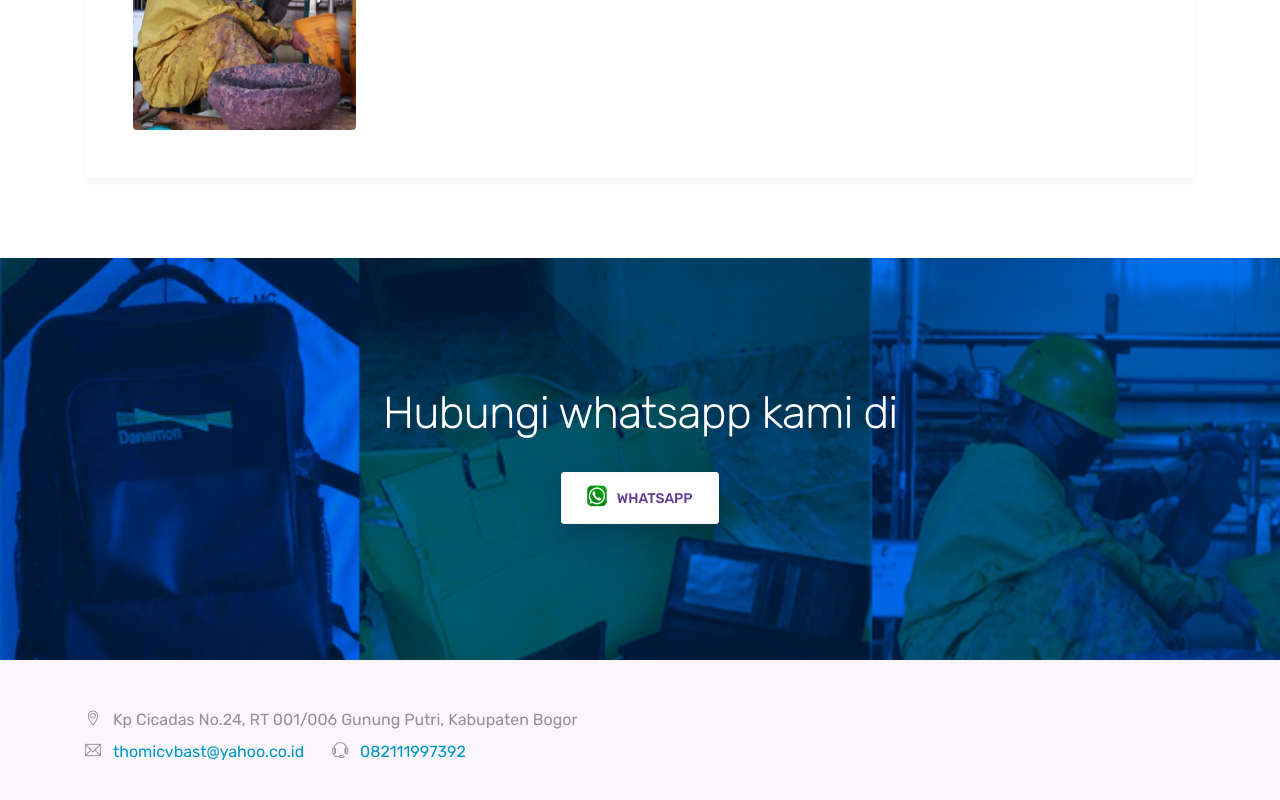
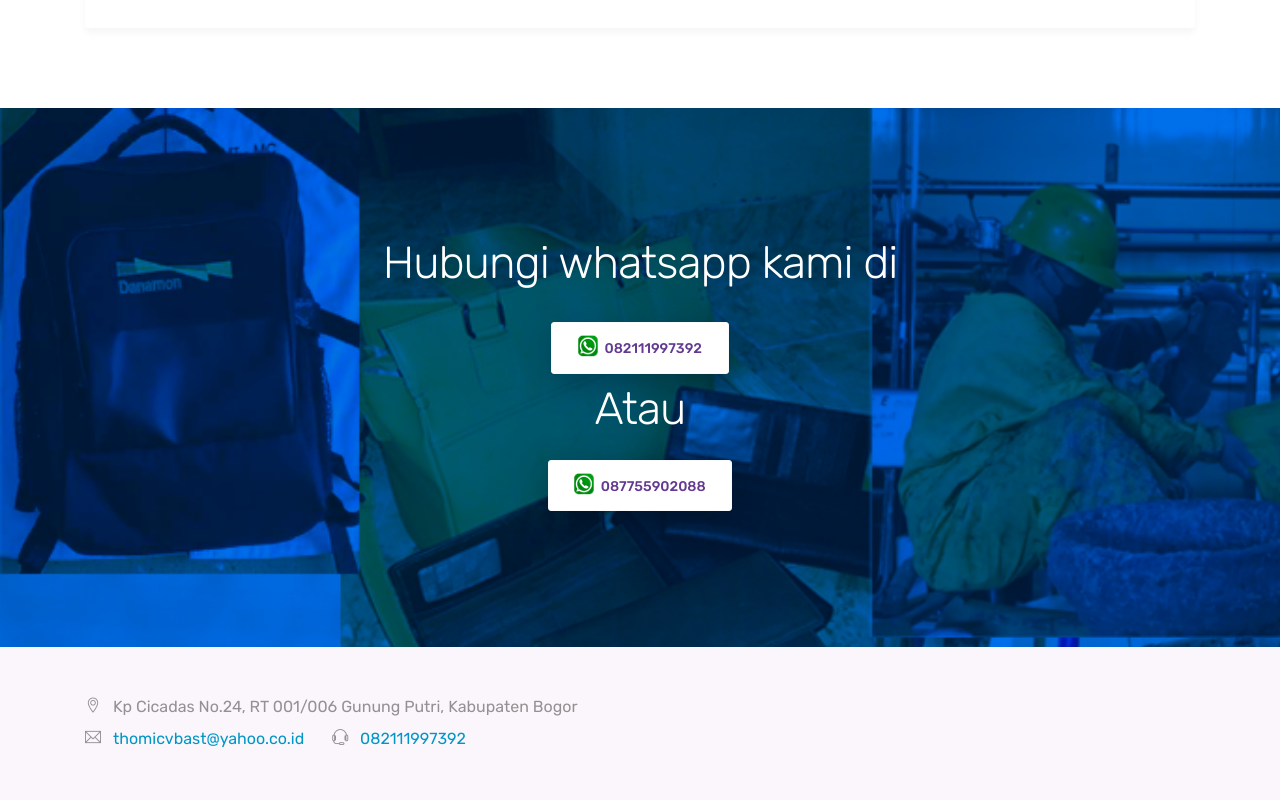
Before and after one commit to RizandaRmdhn/konveksi_try, a plain HTML site: page index.html in a window 1280 px wide. Shown: the part 2996-3796 px from the top of the page. Drawn offline with Linux system fonts and the light colour scheme.

Commit message:
Add files via upload

```diff
--- a/index.html
+++ b/index.html
@@ -51,7 +51,7 @@
 
     <header class="section bg-gradient" id="home">
         <div class="container mt-5">
-           <img src="images/logo4.png" alt="clent logo" width="300" class="rounded-circle">
+           <img src="images/logo4.png" alt="clent logo" width="150" class="rounded-circle">
             <p class="tagline">The one and only solution for any kind of things and services. </p>
         </div>
     </header>
@@ -198,7 +198,9 @@
                 <h2>Hubungi whatsapp kami di</h2>
                 <div class="my-4">
 
-                    <a href="https://api.whatsapp.com/send?phone=6282111997392&text=hai" target="_blank" class="btn btn-light"><img src="images/whatsapp.png" alt="icon"> Whatsapp</a>
+                    <a href="https://api.whatsapp.com/send?phone=6282111997392&text=hai" target="_blank" class="btn btn-light"><img src="images/whatsapp.png" alt="icon">082111997392</a>
+                    <h2>Atau</h2>
+                    <a href="https://api.whatsapp.com/send?phone=6287755902088&text=hai" target="_blank" class="btn btn-light"><img src="images/whatsapp.png" alt="icon">087755902088</a>
                 </div>
             </div>
         </div>
```
